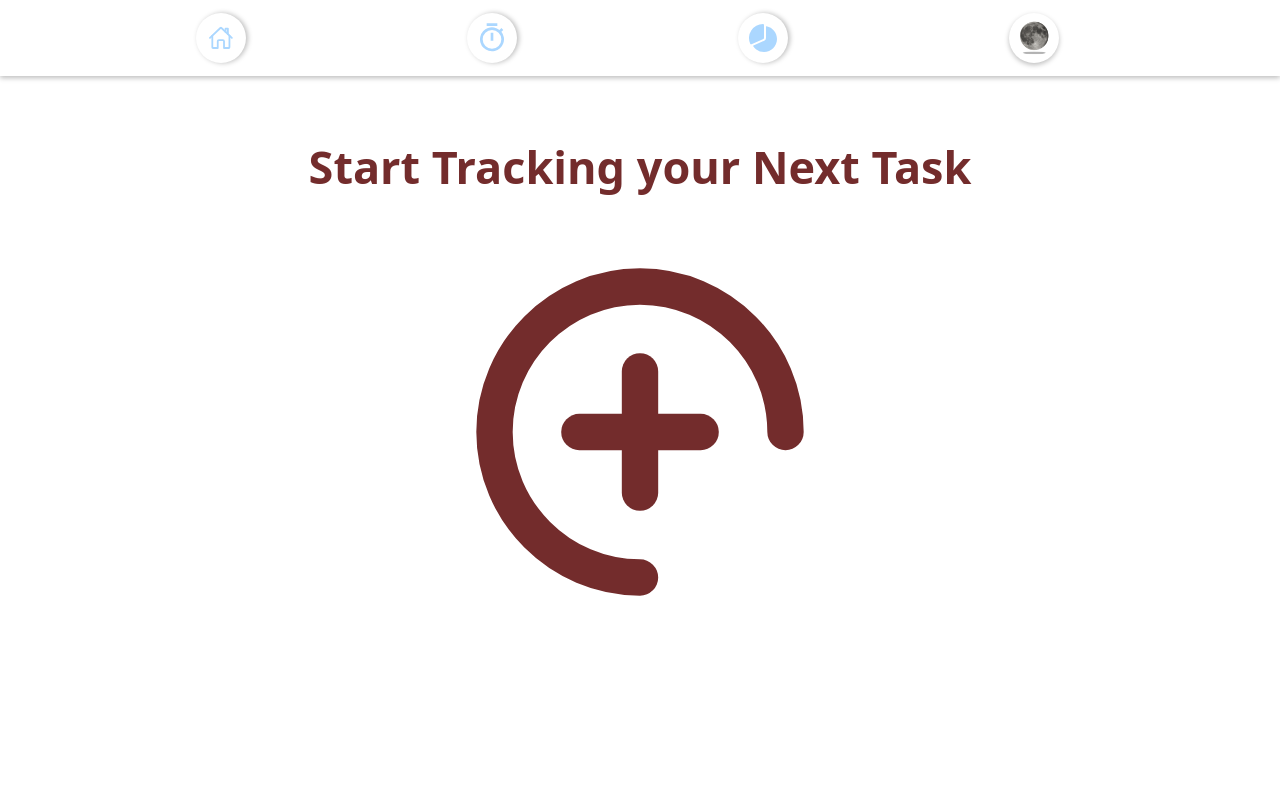
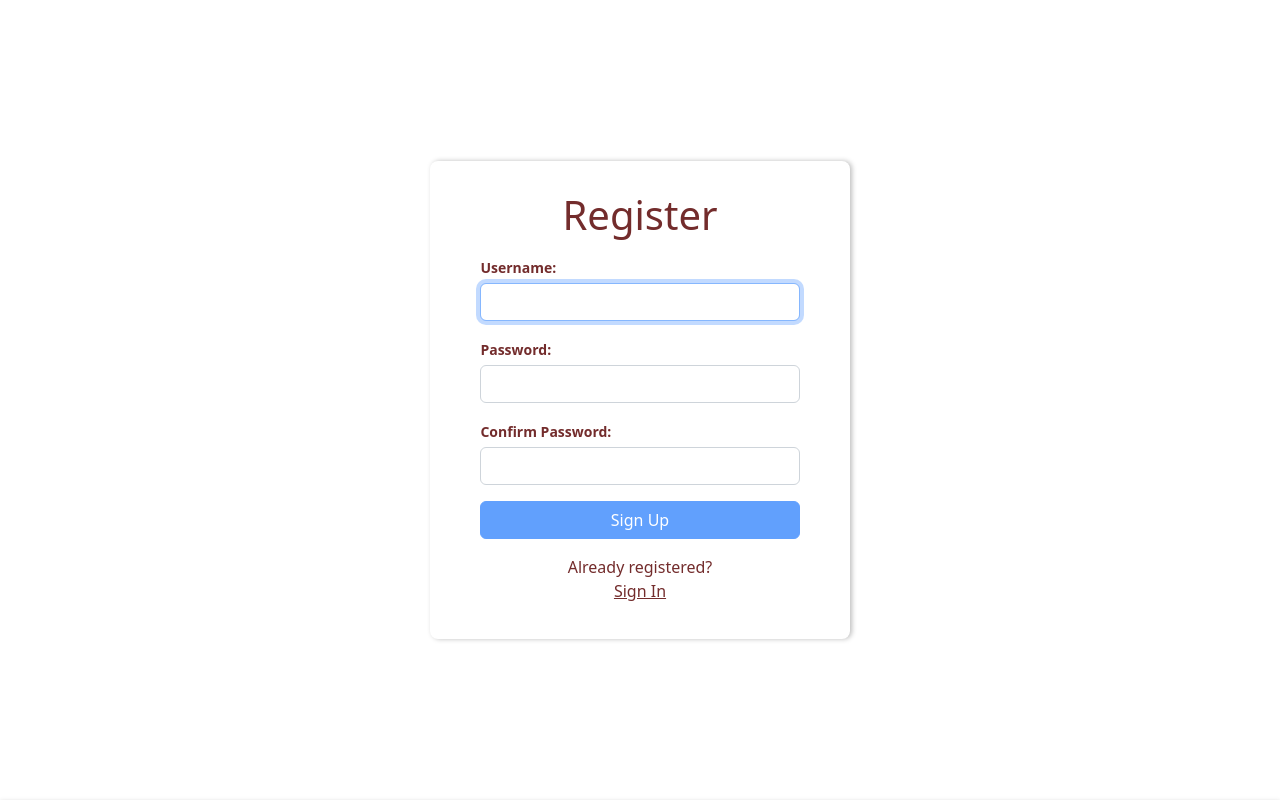
Before and after one commit to samyayoub/Task-Tracker, a React (Create React App) app: page /register in a window 1280 px wide. Shown: the top 800 px of the page. Built offline with nearby package versions, Linux system fonts and the light colour scheme; a web font is replaced by a local one.

Commit message:
Registeration Page working

```diff
--- a/package.json
+++ b/package.json
@@ -3,6 +3,7 @@
   "version": "0.1.0",
   "private": true,
   "dependencies": {
+    "@fortawesome/fontawesome-free": "^6.2.1",
     "@fortawesome/free-regular-svg-icons": "^6.2.0",
     "@fortawesome/free-solid-svg-icons": "^6.2.0",
     "@fortawesome/react-fontawesome": "^0.2.0",
--- a/src/App.js
+++ b/src/App.js
@@ -6,6 +6,7 @@ import Navbar from "./components/Navbar"
 import Track from "./components/Track"
 import Auth from "./components/Auth"
 import Login from './components/Login'
+import Register from './components/Register'
 
 import { ThemeProvider, useTheme } from "./context/ThemeContext";
 
@@ -18,6 +19,7 @@ function App() {
       <ThemeProvider>
           <Routes>
             <Route path="/login" element={<Login />} />
+            <Route path="/register" element={<Register />} />
           </Routes>
           <header>
             <Navbar />
--- a/src/CSS/index.css
+++ b/src/CSS/index.css
@@ -153,6 +153,48 @@ label {
   color: var(--txtColor);
 }
 
+.instructions {
+  font-size: 0.75rem;
+  border-radius: 0.5rem;
+  background: #000;
+  color: #fff;
+  padding: 1rem;
+  position: relative;
+  bottom: -10px;
+}
+
+.instructions > svg {
+  margin-right: 0.25rem;
+}
+
+.offscreen {
+  position: absolute;
+  left: -9999px;
+}
+
+.hide {
+  display: none;
+}
+
+.valid {
+  color: limegreen;
+  margin-left: 0.25rem;
+}
+
+.invalid {
+  color: red;
+  margin-left: 0.25rem;
+}
+
+.errmsg {
+  background-color: lightpink;
+  color: firebrick;
+  font-weight: bold;
+  padding: 0.5rem;
+  margin-bottom: 0.5rem;
+}
+
+
 /* Tracking Page Styling */
 .trackContainer {
   background-color: var(--backgroundColor);
--- a/src/components/Login.js
+++ b/src/components/Login.js
@@ -108,8 +108,7 @@ const Login = () => {
                             <p className="text-center">
                                 Need an Account?<br />
                                 <span className="line link-primary">
-                                    { /*put router link here */}
-                                    <a href="#">Sign up</a>
+                                    <a href="register">Sign up</a>
                                 </span>
                             </p>
 
--- /dev/null
+++ b/src/components/Register.js
@@ -0,0 +1,185 @@
+import { useRef, useState, useEffect } from "react";
+import { faCheck, faTimes, faInfoCircle } from "@fortawesome/free-solid-svg-icons";
+import { FontAwesomeIcon } from "@fortawesome/react-fontawesome";
+
+const USER_REGEX = /^[A-z][A-z0-9-_]{3,23}$/;
+const PWD_REGEX = /^(?=.*[a-z])(?=.*[A-Z])(?=.*[0-9])(?=.*[!@#$%]).{8,24}$/;
+
+const Register = () =>  {
+    const userRef = useRef();
+    const errRef = useRef();
+
+    const [user, setUser] = useState('');
+    const [validName, setValidName] = useState(false);
+    const [userFocus, setUserFocus] = useState(false);
+
+    const [pwd, setPwd] = useState('');
+    const [validPwd, setValidPwd] = useState(false);
+    const [pwdFocus, setPwdFocus] = useState(false);
+
+    const [matchPwd, setMatchPwd] = useState('');
+    const [validMatch, setValidMatch] = useState(false);
+    const [matchPwdFocus, setMatchPwdFocus] = useState(false);
+
+    const [errMsg, setErrMsg] = useState('');
+    const [success, setSuccess] = useState(false);
+
+    useEffect(() => {
+        userRef.current.focus();
+    }, [])
+
+    useEffect(() => {
+        const result = USER_REGEX.test(user);
+        console.log(result);
+        console.log(user);
+        setValidName(result);
+    }, [user])
+
+    useEffect(() => {
+        const result = PWD_REGEX.test(pwd);
+        console.log(result);
+        console.log(pwd);
+        setValidPwd(result);
+        const match = pwd === matchPwd;
+        setValidMatch(match);
+    }, [pwd, matchPwd])
+
+    useEffect(() => {
+        setErrMsg('');
+    }, [user, pwd, matchPwd])
+
+    const handleSubmit = async (e) => {
+        e.preventDefault();
+        // if button eanbled wit JS hack
+        const v1 = USER_REGEX.test(user);
+        const v2 = PWD_REGEX.test(pwd);
+        if (!v1 || !v2) {
+            setErrMsg("Invalid Entry");
+            return;
+        }
+        console.log(user, pwd);
+        setSuccess(true);
+    }
+
+    return (
+        <>
+        {success ? (
+            <section>
+                <h1>Success!</h1>
+                <p>
+                    <a href="login">Sign In</a>
+                </p>
+            </section>
+        ): (
+            <div className="Auth-form-container">
+                <section>
+                    <form className="Auth-form" onSubmit={handleSubmit}>
+                        <div className="Auth-form-content">
+                            <p
+                                ref={errRef}
+                                className={errMsg ? "errmsg Auth-form-title" : "offscreen Auth-form-title"}
+                                aria-live="assertive"
+                            >
+                                {errMsg}
+                            </p>
+                            <h1 className="text-center">Register</h1>
+                            <div className="form-group mt-3">
+                                <label htmlFor="username">
+                                    Username:
+                                    <FontAwesomeIcon icon={faCheck} className={validName ? "valid" : "hide"} />
+                                    <FontAwesomeIcon icon={faTimes} className={validName || !user ? "hide" : "invalid"} />
+                                </label>
+                                <input
+                                    type="text"
+                                    id="username"
+                                    ref={userRef}
+                                    autoComplete="off"
+                                    onChange={(e) => setUser(e.target.value)}
+                                    required
+                                    aria-invalid={validName ? "false" : "true"}
+                                    aria-describedby="uidnote"
+                                    onFocus={() => setUserFocus(true)}
+                                    onBlur={() => setUserFocus(false)}
+                                    className="form-control mt-1"
+                                />
+                                <p id="uidnote" className={userFocus && user && !validName ? "instructions" : "offscreen"}>
+                                    <FontAwesomeIcon icon={faInfoCircle} /> <br />
+                                    - 4 to 24 characters.<br />
+                                    - Must begin with a letter.<br />
+                                    - Letters, numbers, underscores, hyphens allowed.
+                                </p>
+                            </div>
+                            <div className="form-group mt-3">
+                                <label htmlFor="password">
+                                    Password:
+                                    <FontAwesomeIcon icon={faCheck} className={validPwd ? "valid" : "hide"} />
+                                    <FontAwesomeIcon icon={faTimes} className={validPwd || !pwd ? "hide" : "invalid"} />
+                                </label>
+                                <input
+                                    type="password"
+                                    id="password"
+                                    onChange={(e) => setPwd(e.target.value)}
+                                    required
+                                    aria-invalid={validPwd ? "false" : "true"}
+                                    aria-describedby="pwdnote"
+                                    onFocus={() => setPwdFocus(true)}
+                                    onBlur={() => setPwdFocus(false)}
+                                    className="form-control mt-1"
+                                />
+                                <p id="pwdnote" className={pwdFocus && pwd && !validPwd ? "instructions" : "offscreen"}>
+                                    <FontAwesomeIcon icon={faInfoCircle} /> <br />
+                                    - 8 to 24 characters.<br />
+                                    - Must include uppercase and lowercase letters<br />
+                                    - A number and a special character.<br />
+                                    - Allowed special characters: <br />
+                                    ! @ # $ %
+                                </p>
+                            </div>
+                            <div className="form-group mt-3">
+                                <label htmlFor="matchPassword">
+                                    Confirm Password:
+                                    <FontAwesomeIcon icon={faCheck} className={validMatch && matchPwd ? "valid" : "hide"} />
+                                    <FontAwesomeIcon icon={faTimes} className={validMatch || !matchPwd ? "hide" : "invalid"} />
+                                </label>
+                                <input
+                                    type="password"
+                                    id="matchPassword"
+                                    onChange={(e) => setMatchPwd(e.target.value)}
+                                    required
+                                    aria-invalid={validMatch ? "false" : "true"}
+                                    aria-describedby="matchnote"
+                                    onFocus={() => setMatchPwdFocus(true)}
+                                    onBlur={() => setMatchPwdFocus(false)}
+                                    className="form-control mt-1"
+                                />
+                                <p id="matchnote" className={matchPwdFocus && matchPwd !== pwd ? "instructions" : "offscreen"}>
+                                    <FontAwesomeIcon icon={faInfoCircle} /> <br />
+                                Password does not match.
+                                </p>
+                            </div>
+                            <div className="d-grid gap-2 mt-3">
+                                <button
+                                    className="btn btn-primary"
+                                    disabled={!validName || !validPwd || !validMatch ? true : false}
+                                >
+                                    Sign Up
+                                </button>
+                            </div>
+                            <div>
+                                <p className="text-center">
+                                    Already registered?<br />
+                                    <span className="line link-primary">
+                                        <a href="login">Sign In</a>
+                                    </span>
+                                </p>
+                            </div>
+                        </div>
+                    </form>
+                </section>
+            </div>
+        )}
+        </>
+    )
+}
+
+export default Register
```
Also changed, not shown: 1 other file (tests, documents, lock files or other folders).
